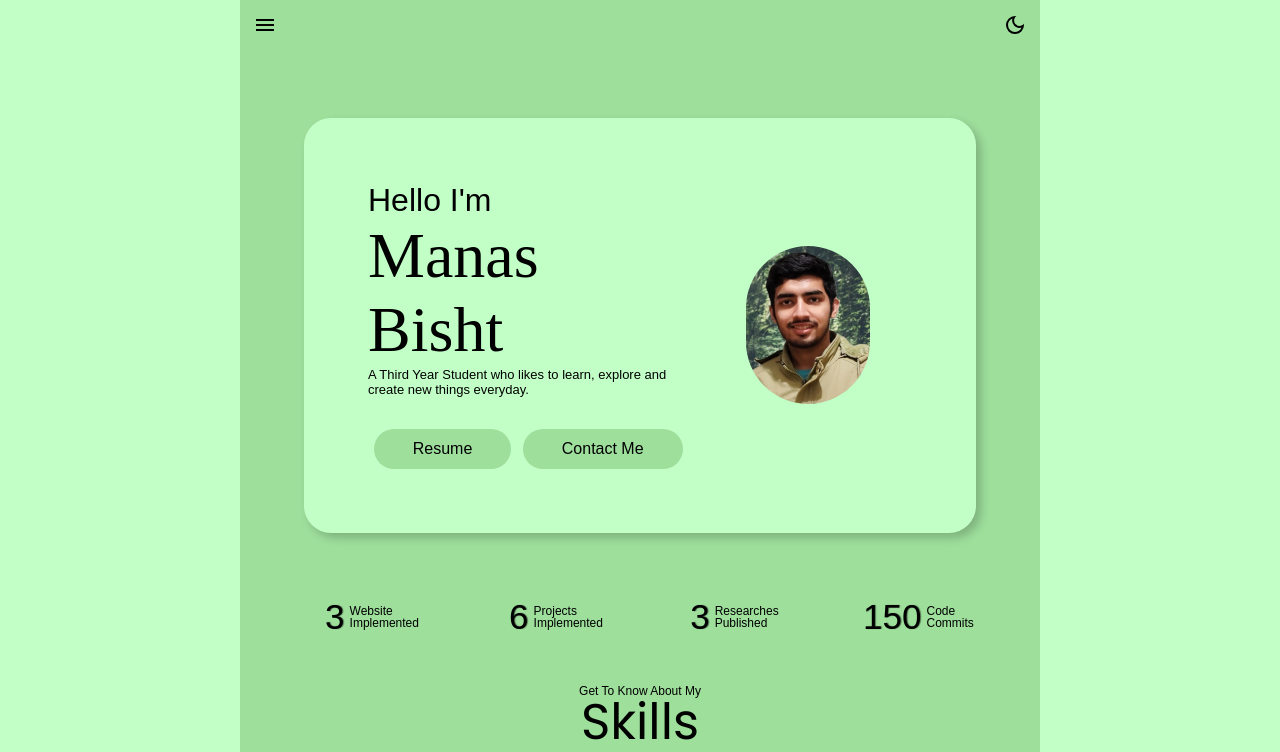
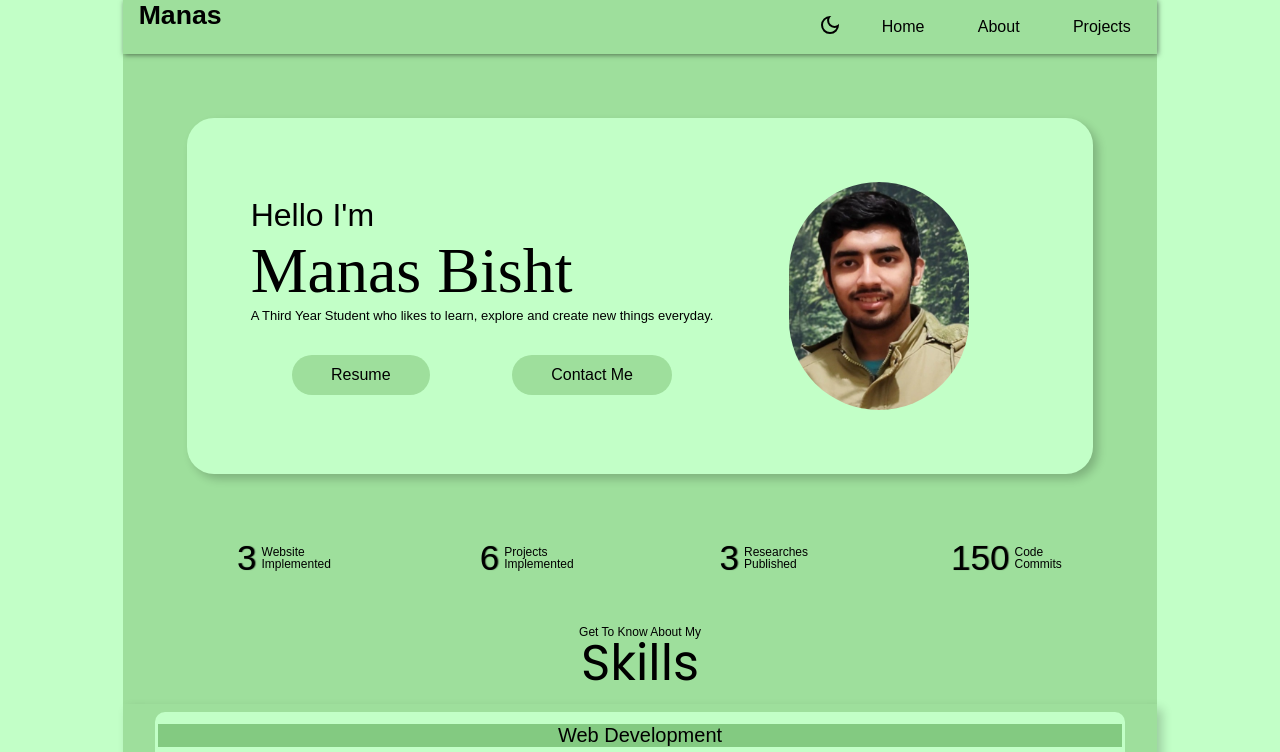
Before and after one commit to GreyHatStyle/My-Portfolio, a plain HTML site: page index.html in a window 1280 px wide. Shown: the top 752 px of the page. Drawn offline with Linux system fonts and the light colour scheme; a web font is replaced by a local one.

Commit message:
NAVBAR COMPLETED!    * Sticked to top and configured all elements according to it.    * Gave Shadows according to both modes.    * Added Logo (Manas)

```diff
--- a/CSS/main-style.css
+++ b/CSS/main-style.css
@@ -55,6 +55,7 @@ button:hover{
 
 @media screen and (min-width: 1024px){
     #base{
-        margin: 0em 15em;
+        max-width: 1035px;
+        justify-self: center;
     }
 }
--- a/CSS/navbar.css
+++ b/CSS/navbar.css
@@ -1,5 +1,9 @@
 #navbar{
-    display: flex;
+    display: flex;;
+}
+
+#navbar .logo{
+    display: none;
 }
 
 #navbar .menu-open, #navbar .mode-set{
@@ -81,6 +85,49 @@
 
 
 /* Media query */
-@media screen and (min-width: 1024px){
+@media screen and (min-width: 730px){
+
+    #navbar{
+        position: sticky;
+        top: 0;
+        z-index: 100;
+        background-color: var(--base-varient-clr);
+        box-shadow: 1px 1px 5px rgba(0, 0, 0, 0.5);
+    }
+
+    #navbar .logo{
+        display: block;
+        padding:  0 1em;
+        a{
+            font-weight: 800;
+            font-size: 2em;
+            text-decoration: none;
+        }
+    }
+    #navbar .close-menubar{
+        display: none;
+    }
+    #navbar .menu-open{
+        display: none;
+    }
+
+    #navbar #sidebar{
+        left: unset;
+        position: unset;
+        flex-direction: row;
+        height: unset;
+        background-color: var(--base-varient-clr);
+
+        ul{
+            display: flex;
+        }
+    }
+
+    #navbar #sidebar ul button{
+        padding: 1em 2em;
+        a{
+            font-size: 1.2em;
+        }
+    }
 
 }
--- a/CSS/profile-block.css
+++ b/CSS/profile-block.css
@@ -147,6 +147,7 @@
 
         align-items: center;
         justify-content: center;
+        margin: 3em 2em;
     }
 
     #profile .name{
@@ -176,7 +177,7 @@
 
 @media screen and (min-width: 1024px){
     #profile{
-
+        padding: 4em 4em;
         margin: 4em;
     }
 }
--- a/index.html
+++ b/index.html
@@ -20,6 +20,9 @@
                 <svg xmlns="http://www.w3.org/2000/svg" height="24px" viewBox="0 -960 960 960" width="24px" fill="#c9c9c9"><path d="M120-240v-80h720v80H120Zm0-200v-80h720v80H120Zm0-200v-80h720v80H120Z"/></svg>
             </button>
 
+            <div class="logo">
+                <button><a href="#profile">Manas</a></button>
+            </div>
             <button class="mode-set" onclick="setMode()">
                 <svg xmlns="http://www.w3.org/2000/svg" height="24px" viewBox="0 -960 960 960" width="24px" fill="#c9c9c9"><path d="M480-120q-150 0-255-105T120-480q0-150 105-255t255-105q14 0 27.5 1t26.5 3q-41 29-65.5 75.5T444-660q0 90 63 153t153 63q55 0 101-24.5t75-65.5q2 13 3 26.5t1 27.5q0 150-105 255T480-120Zm0-80q88 0 158-48.5T740-375q-20 5-40 8t-40 3q-123 0-209.5-86.5T364-660q0-20 3-40t8-40q-78 32-126.5 102T200-480q0 116 82 198t198 82Zm-10-270Z"/></svg>
             </button>
```
